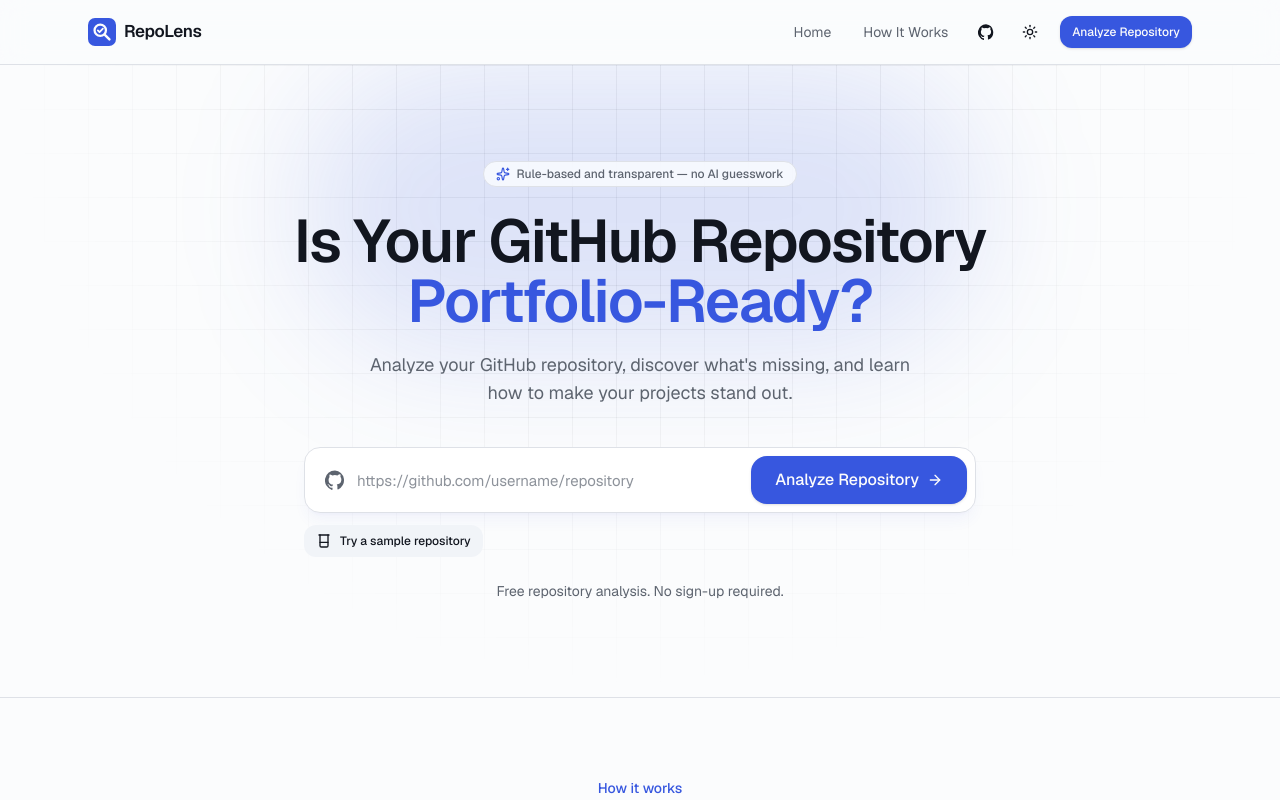
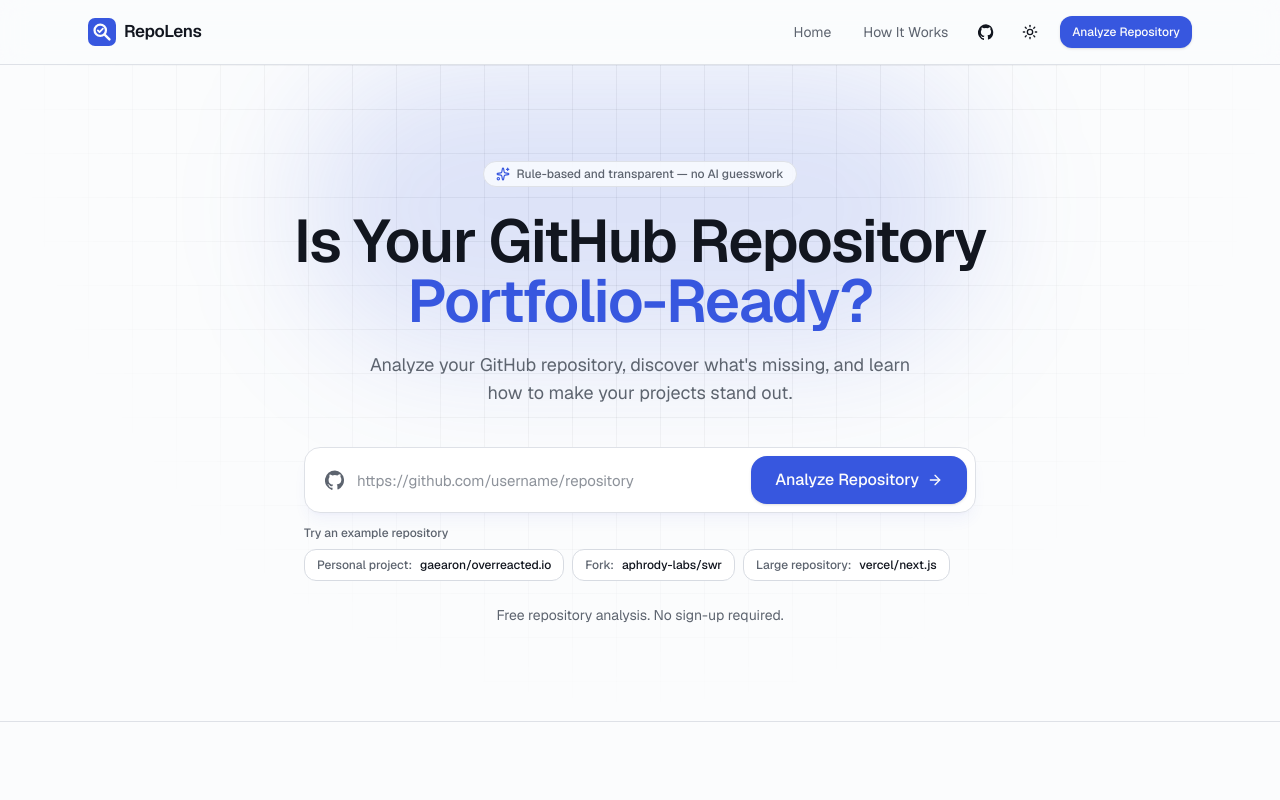
Before and after one commit to mondaylin999-oss/RepoLens, a Next.js app: page / in a window 1280 px wide. Shown: the top 800 px of the page. Built offline with nearby package versions, Linux system fonts and the light colour scheme; no server answers.

Commit message:
Add example repository URLs

```diff
--- a/components/github/repo-url-form.tsx
+++ b/components/github/repo-url-form.tsx
@@ -2,7 +2,7 @@
 
 import { useId, useState } from "react";
 import { useRouter } from "next/navigation";
-import { ArrowRight, Beaker, Loader2 } from "lucide-react";
+import { ArrowRight, Loader2 } from "lucide-react";
 import { Button } from "@/components/ui/button";
 import { Input } from "@/components/ui/input";
 import { GitHubIcon } from "@/components/layout/github-icon";
@@ -17,14 +17,18 @@ interface Props {
   className?: string;
 }
 
-const SAMPLE_REPOSITORY_URL = "https://github.com/vercel/next.js";
+const EXAMPLE_REPOSITORIES = [
+  { type: "Personal project", name: "gaearon/overreacted.io", url: "https://github.com/gaearon/overreacted.io" },
+  { type: "Fork", name: "aphrody-labs/swr", url: "https://github.com/aphrody-labs/swr" },
+  { type: "Large repository", name: "vercel/next.js", url: "https://github.com/vercel/next.js" },
+] as const;
 
 export function RepoUrlForm({ defaultValue = "", size = "default", autoFocus, busy, className }: Props) {
   const router = useRouter();
   const id = useId();
   const [value, setValue] = useState(defaultValue);
   const [error, setError] = useState<string | null>(null);
-  const [sampleSelected, setSampleSelected] = useState(false);
+  const [selectedExample, setSelectedExample] = useState<(typeof EXAMPLE_REPOSITORIES)[number] | null>(null);
 
   function onSubmit(e: React.FormEvent) {
     e.preventDefault();
@@ -55,7 +59,7 @@ export function RepoUrlForm({ defaultValue = "", size = "default", autoFocus, bu
             value={value}
             onChange={(e) => {
               setValue(e.target.value);
-              setSampleSelected(false);
+              setSelectedExample(null);
               if (error) setError(null);
             }}
             aria-invalid={!!error}
@@ -69,25 +73,32 @@ export function RepoUrlForm({ defaultValue = "", size = "default", autoFocus, bu
           {!busy && <ArrowRight />}
         </Button>
       </div>
-      <div className="mt-3 flex flex-col items-start gap-2 sm:flex-row sm:items-center">
+      <div className="mt-3 space-y-2 text-left">
+        <p className="text-xs font-medium text-muted-foreground">Try an example repository</p>
+        <div className="flex flex-wrap gap-2">
+          {EXAMPLE_REPOSITORIES.map((example) => (
             <Button
+              key={example.type}
               type="button"
-          variant="secondary"
+              variant="outline"
               size="sm"
               disabled={busy}
+              aria-pressed={selectedExample?.url === example.url}
               onClick={() => {
-            setValue(SAMPLE_REPOSITORY_URL);
+                setValue(example.url);
                 setError(null);
-            setSampleSelected(true);
+                setSelectedExample(example);
               }}
             >
-          <Beaker />
-          Try a sample repository
+              <span className="text-muted-foreground">{example.type}:</span>
+              {example.name}
             </Button>
-        {sampleSelected && (
-          <p role="status" aria-live="polite" className="text-left text-xs text-muted-foreground">
-            This public Next.js repository is a demo. Analyzing it reads public GitHub details and files to
-            calculate a readiness score and suggest improvements. It won&apos;t change the repository.
+          ))}
+        </div>
+        {selectedExample && (
+          <p role="status" aria-live="polite" className="text-xs text-muted-foreground">
+            {selectedExample.name} is a public {selectedExample.type.toLowerCase()}. Analyze it to see a readiness
+            score and recommendations based on its public GitHub details and files. RepoLens won&apos;t change it.
           </p>
         )}
       </div>
```
Lines whose indentation alone changed are shown as unchanged.
